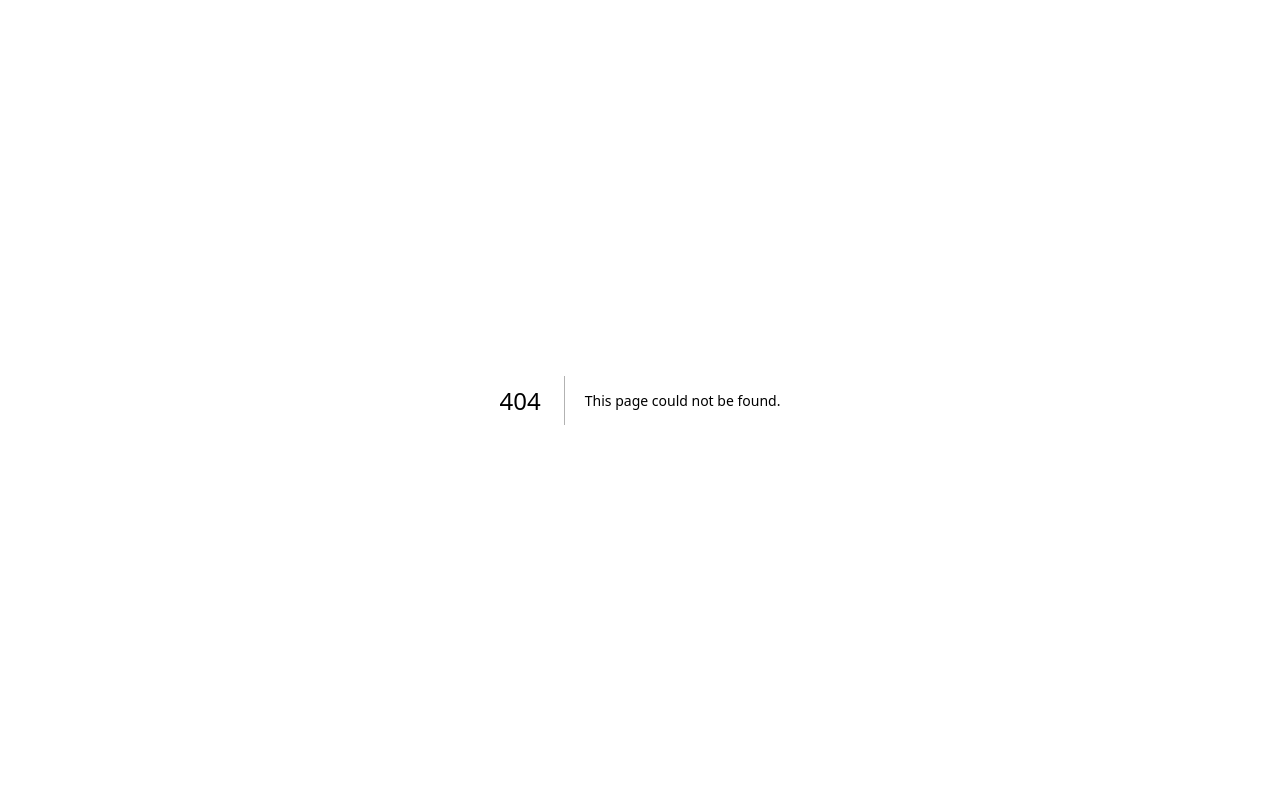
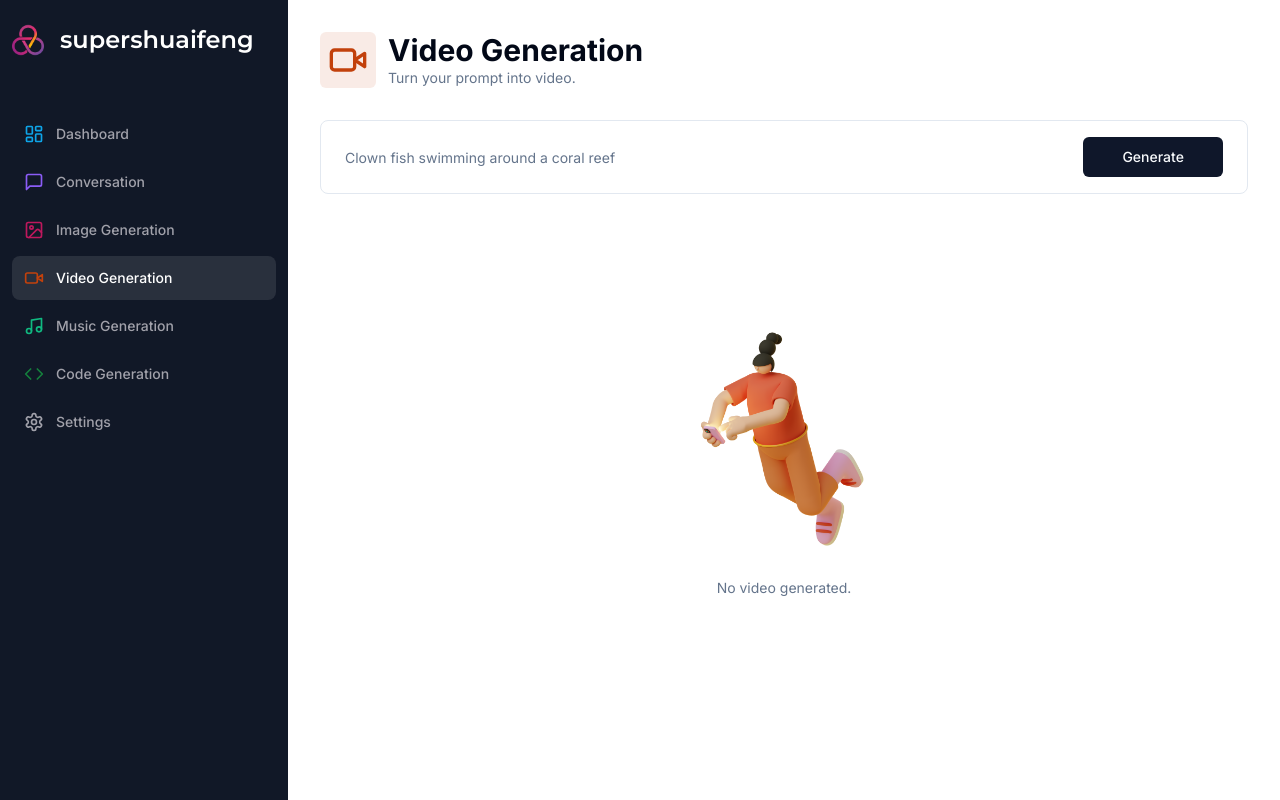
Before and after one commit to limchinfeng/ai-saas, a Next.js app: page /video in a window 1280 px wide. Before the commit this address had no page. Built offline with nearby package versions, Linux system fonts and the light colour scheme.

Commit message:
Done video page and AI

```diff
--- /dev/null
+++ b/app/(dashboard)/(route)/video/constants.ts
@@ -0,0 +1,7 @@
+import * as z from "zod";
+
+export const formSchema = z.object({
+    prompt: z.string().min(1, {
+        message: "Video Prompt is required",
+    }),
+});
--- /dev/null
+++ b/app/(dashboard)/(route)/video/page.tsx
@@ -0,0 +1,116 @@
+'use client';
+
+import axios from "axios";
+import * as z from "zod";
+import Heading from '@/components/heading';
+import {zodResolver} from "@hookform/resolvers/zod";
+import { VideoIcon } from 'lucide-react';
+import React, { useState } from 'react';
+import { useForm } from 'react-hook-form';
+import { formSchema } from "./constants";
+import { Form, FormControl, FormField, FormItem } from "@/components/ui/form";
+import { Input } from "@/components/ui/input";
+import { Button } from "@/components/ui/button";
+import { useRouter } from "next/navigation";
+import Empty from "@/components/empty";
+import Loader from "@/components/loader";
+
+
+const VideoPage = () => {
+  const router = useRouter();
+  const [video, setVideo] = useState<string>();
+
+  const form = useForm<z.infer<typeof formSchema>>({
+    resolver: zodResolver(formSchema),
+    defaultValues: {
+      prompt: ""
+    }
+  });
+
+  const isLoading = form.formState.isSubmitting;
+
+  const onSubmit = async (values: z.infer<typeof formSchema>) => {
+    try {
+      setVideo(undefined);
+
+      const response = await axios.post('/api/video', values);
+      setVideo(response.data[0]);
+      form.reset();
+    } catch (error: any) {
+      console.log(error);
+    } finally {
+      router.refresh();
+    }
+  }
+
+  return (
+    <div>
+      <Heading
+        title="Video Generation"
+        description="Turn your prompt into video."
+        icon={VideoIcon}
+        iconColor="text-orange-700"
+        bgColor="bg-orange-700/10"
+      />
+      <div className="px-4 lg:px-8">
+        <div>
+          <Form {...form}>
+            <form
+              onSubmit={form.handleSubmit(onSubmit)}
+              className="
+                rounded-lg
+                border
+                w-full
+                p-4
+                px-3
+                md:px-6
+                focus-within:shadow-sm
+                grid
+                grid-cols-12
+                gap-2
+              "
+            >
+              <FormField
+                name="prompt"
+                render={({ field }) => (
+                  <FormItem className="col-span-12 lg:col-span-10">
+                    <FormControl className="m-0 p-0">
+                      <Input
+                        className="border-0 outline-none focus-visible:ring-0 focus-visible:ring-transparent"
+                        disabled={isLoading}
+                        placeholder="Clown fish swimming around a coral reef"
+                        {...field}
+                      />
+                    </FormControl>
+                  </FormItem>
+                )}
+              />
+              <Button className="col-span-12 lg:col-span-2 w-full" type="submit" disabled={isLoading} size="icon">
+                Generate
+              </Button>
+            </form>
+          </Form>
+        </div>
+        <div className="space-y-4 mt-4">
+          {isLoading && (
+            <div className="p-8 rounded-lg w-full flex items-center justify-center bg-muted">
+              <Loader />
+            </div>
+          )}
+          {!video&& !isLoading && (
+            <Empty label="No video generated." />
+          )}
+          {video && (
+            <video controls
+            className="w-full aspect-video mt-8 rounded-lg border bg-black
+            ">
+              <source src={video} />
+            </video>
+          )}
+        </div>
+      </div>
+    </div>
+   );
+}
+
+export default VideoPage;
--- /dev/null
+++ b/app/api/video/route.ts
@@ -0,0 +1,39 @@
+import { auth } from "@clerk/nextjs";
+import { NextResponse } from "next/server";
+import Replicate from "replicate";
+
+const replicate = new Replicate({
+  auth: process.env.REPLICATE_API_TOKEN || ""
+});
+
+export async function POST(
+  req: Request
+) {
+  try {
+    const { userId } = auth();
+    const body = await req.json();
+    const { prompt  } = body;
+
+    if (!userId) {
+      return new NextResponse("Unauthorized", { status: 401 });
+    }
+
+    if (!prompt) {
+      return new NextResponse("Prompt is required", { status: 400 });
+    }
+
+    const response = await replicate.run(
+      "anotherjesse/zeroscope-v2-xl:71996d331e8ede8ef7bd76eba9fae076d31792e4ddf4ad057779b443d6aea62f",
+      {
+        input: {
+          prompt,
+        }
+      }
+    );
+
+    return NextResponse.json(response);
+  } catch (error) {
+    console.log('[VIDEO_ERROR]', error);
+    return new NextResponse("Internal Error", { status: 500 });
+  }
+};
--- a/package.json
+++ b/package.json
@@ -39,5 +39,8 @@
     "tailwindcss-animate": "^1.0.6",
     "typescript": "5.1.6",
     "zod": "^3.22.2"
+  },
+  "devDependencies": {
+    "prisma": "^5.2.0"
   }
 }
```
Also changed, not shown: 1 other file (tests, documents, lock files or other folders).
